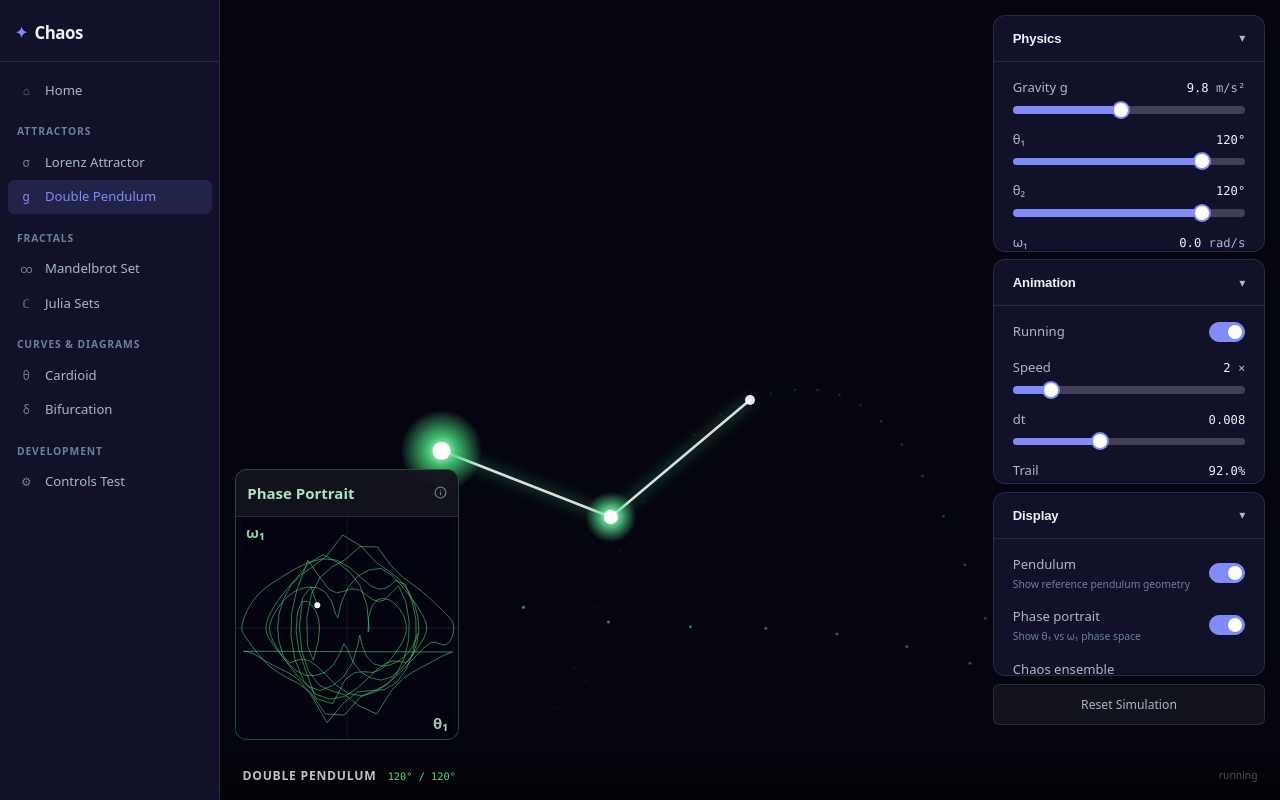
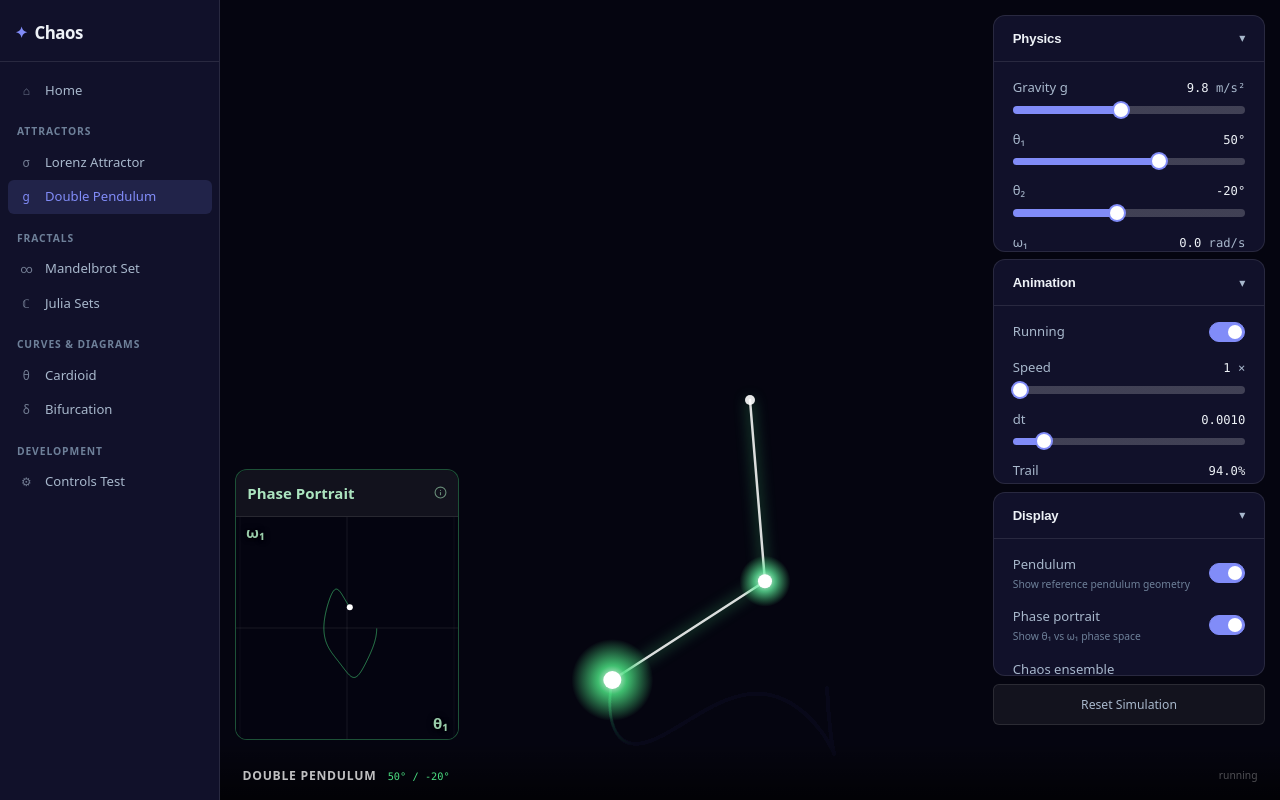
Before and after one commit to atleaarrestad/Chaos, a React (Vite) app: page /double-pendulum in a window 1280 px wide. Built offline with nearby package versions, Linux system fonts and the light colour scheme.

Commit message:
change initial conditions for pendulum

```diff
--- a/src/pages/DoublePendulum/DoublePendulum.tsx
+++ b/src/pages/DoublePendulum/DoublePendulum.tsx
@@ -14,15 +14,15 @@ const STEPS_PER_FRAME = 4; // must match GPU shader MAX_STEPS usage
 const RAD = Math.PI / 180;
 const DEG = 180 / Math.PI;
 
-const DEFAULT_THETA1 = 120 * RAD;  // 120° – classical chaotic regime
-const DEFAULT_THETA2 = 120 * RAD;
+const DEFAULT_THETA1 = 50 * RAD;   // gentle swing, below flip threshold
+const DEFAULT_THETA2 = -20 * RAD;  // slight offset on second rod
 const DEFAULT_OMEGA1 = 0;
 const DEFAULT_OMEGA2 = 0;
 const DEFAULT_G      = 9.81;
-const DEFAULT_DT     = 0.008;
-const DEFAULT_SPEED  = 2;        // gpu.step() calls per rAF
-const DEFAULT_SPREAD = 0.01;     // initial θ₁ spread (radians)
-const DEFAULT_DECAY  = 0.92;     // trail persistence per frame
+const DEFAULT_DT     = 0.001;
+const DEFAULT_SPEED  = 1;          // real-time by default
+const DEFAULT_SPREAD = 0.01;
+const DEFAULT_DECAY  = 0.94;
 
 const MAX_PHASE_PTS = 5_000;
 const BG_COLOR = '#050510';
@@ -489,8 +489,8 @@ export default function DoublePendulum() {
             <Slider
               label="dt"
               value={dt} onChange={setDt}
-              min={0.001} max={0.02} step={0.001}
-              format={v => v.toFixed(3)}
+              min={0.0005} max={0.005} step={0.0005}
+              format={v => v.toFixed(4)}
             />
             <Slider
               label="Trail"
```
